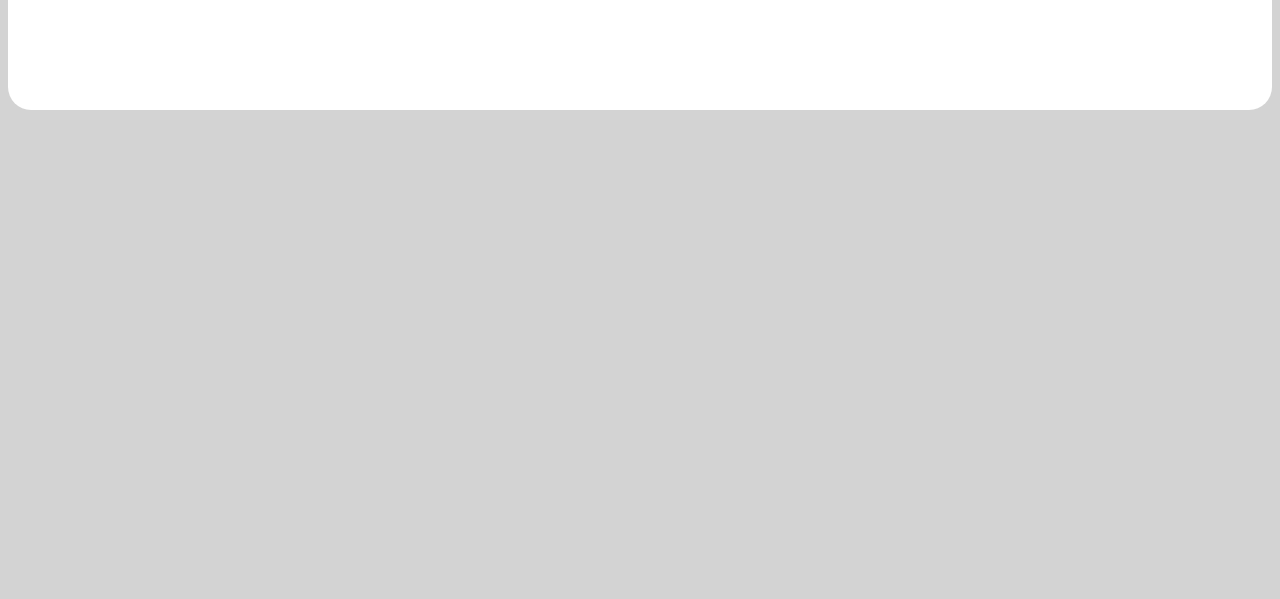
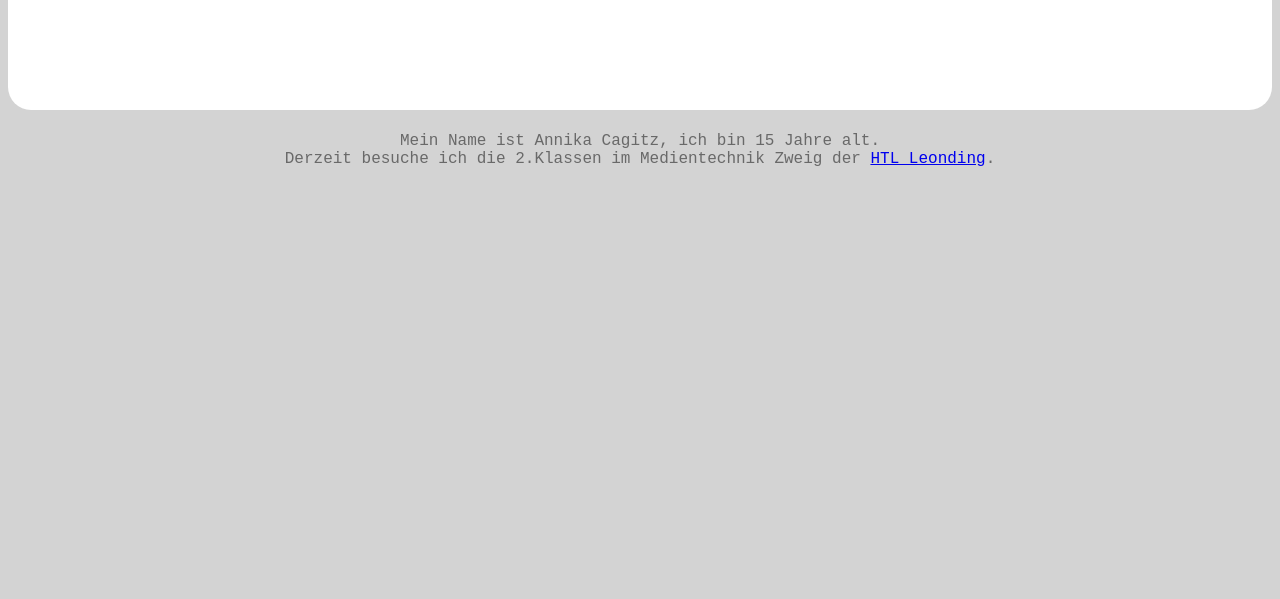
Before and after one commit to IT180179/it180179.github.io, a plain HTML site: page index.html in a window 1280 px wide. Shown: the part 201-800 px from the top of the page. Drawn offline with Linux system fonts and the light colour scheme.

Commit message:
Erstes Festschreiben

```diff
--- a/index.html
+++ b/index.html
@@ -8,7 +8,7 @@
 </head>
 <style>
 h1{
-    font-family: 'Courier New', Courier, monospace;
+
     color:dimgrey;
     text-align: center;
     background-color: white;
@@ -19,7 +19,12 @@ h1{
 
 }
 body{
+    font-family: 'Courier New', Courier, monospace;
     background-color: lightgrey;
+}
+p{
+    color:dimgray;
+    text-align: center;
 }
 
 </style>
@@ -27,6 +32,9 @@ body{
 
     <h1>Herzlich Willkommen auf meiner Website!</h1>
 
+    <p>Mein Name ist Annika Cagitz, ich bin 15 Jahre alt.<br>
+    Derzeit besuche ich die 2.Klassen im Medientechnik Zweig der
+    <a href="www.htl-leonding.at">HTL Leonding</a>.</p>
 
 </body>
 </html>
```
